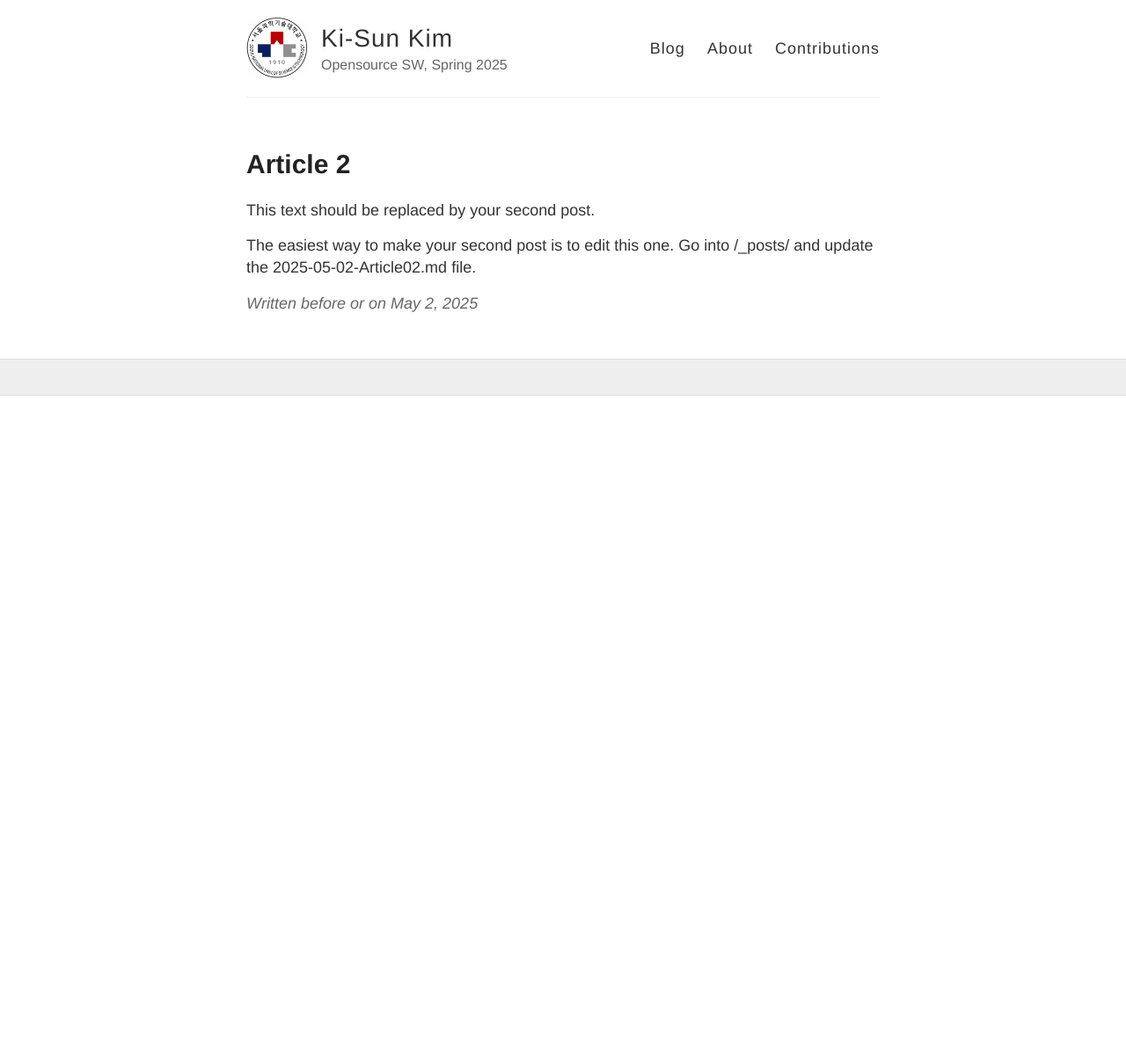
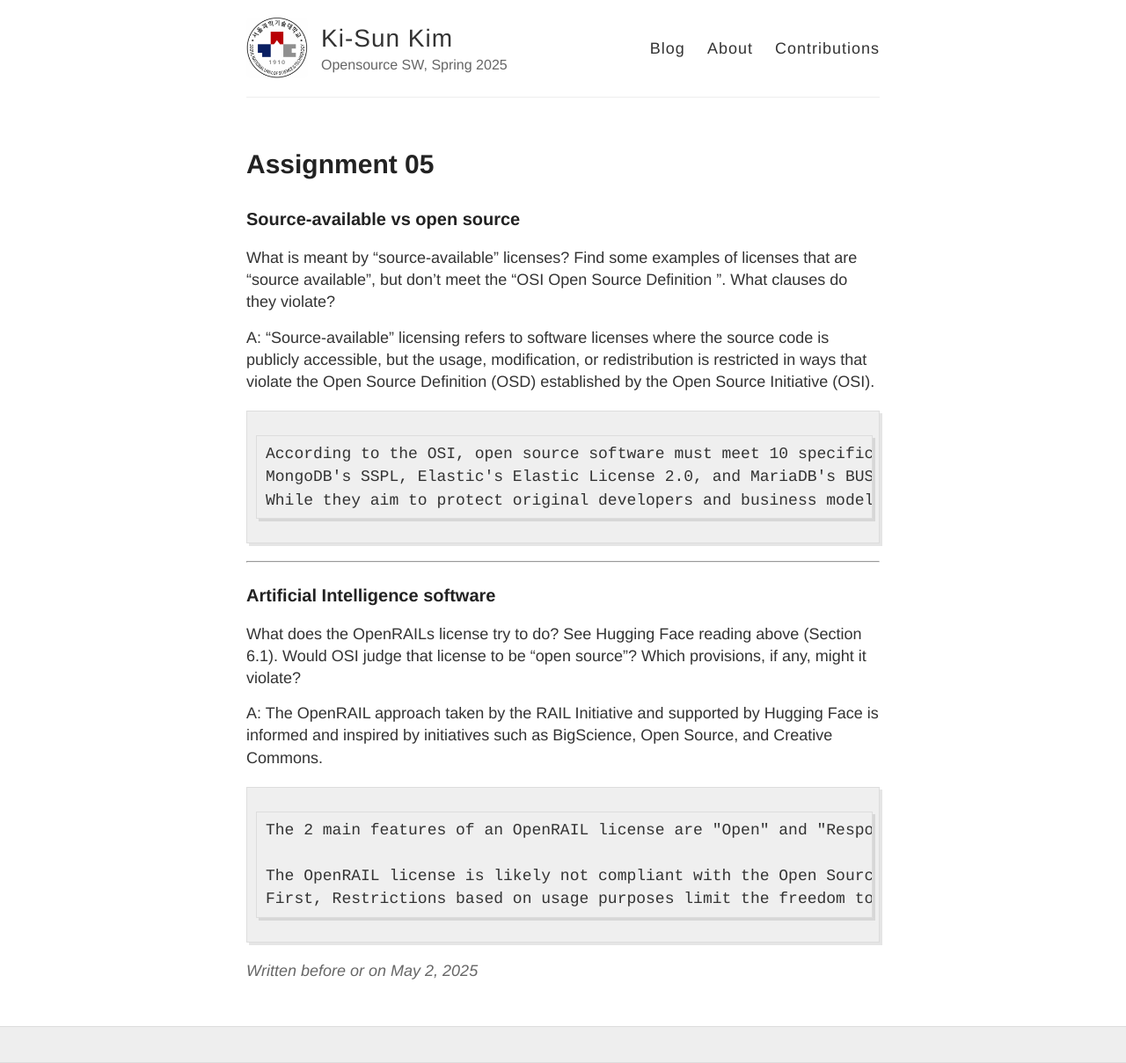
Before and after one commit to IISE-OSS25/KSBoscoKim-blog, a Jekyll site: the page built from _posts/2025-05-02-Article02.md, in a window 1280 px wide. Shown: the whole page at 88% size. Built offline with Jekyll 4.4.1, drawn with Linux system fonts in a browser that asks for light colours; before the commit the page ends 900 px from its top, so only the background shows below that.

Commit message:
Assignment 05

```diff
--- a/_posts/2025-05-02-Article02.md
+++ b/_posts/2025-05-02-Article02.md
@@ -1,10 +1,29 @@
 ---
 layout: post
-title: Article 2
+title: Assignment 05
 ---
 
 
-This text should be replaced by your second post.
+### Source-available vs open source
+What is meant by “source-available” licenses? Find some examples of licenses that are “source available”, but don’t meet the “OSI Open Source Definition ”. What clauses do they violate?
 
-The easiest way to make your second post is to edit this one.
-Go into /_posts/ and update the 2025-05-02-Article02.md file.
+A:
+    "Source-available" licensing refers to software licenses where the source code is publicly accessible, but the usage, modification, or redistribution is restricted in ways that violate the Open Source Definition (OSD) established by the Open Source Initiative (OSI).
+
+    According to the OSI, open source software must meet 10 specific criteria. Some of the most commonly violated clauses by source-available licenses include free Redistribution, no discriminaton against fields of endeavor, license must not restrict other software.
+    MongoDB's SSPL, Elastic's Elastic License 2.0, and MariaDB's BUSL licenses do not meet the OSI Open Source Definition. MongoDB's SSPL violates 'no discriminaton against fields of endeavor' and 'license must not restrict other software'. Elastic's Elastic License 2.0 violates 'free Redistribution' and 'no discriminaton against fields of endeavor'. MariaDB's BUSL violates free redistribution.
+    While they aim to protect original developers and business models, they also restrict openness and can discourage community contributions.
+
+---
+
+### Artificial Intelligence software
+What does the OpenRAILs license try to do? See Hugging Face reading above (Section 6.1).
+Would OSI judge that license to be “open source”? Which provisions, if any, might it violate?
+
+A:
+    The OpenRAIL approach taken by the RAIL Initiative and supported by Hugging Face is informed and inspired by initiatives such as BigScience, Open Source, and Creative Commons.
+
+    The 2 main features of an OpenRAIL license are "Open" and "Responsible". These licenses allow royalty free access, flexible downstream use, and redistribution of the AI artifact, including derivatives. Also, OpenRAIL licenses embed a specific set of restrictions not to use the model for the specified restricted scenarios.
+
+    The OpenRAIL license is likely not compliant with the Open Source Definition (OSD) provided by OSI, due to several potentially violated clauses "Free Redistribution", "No Discrimination Against Persons or Groups", "No Discrimination Against Fields of Endeavor", "License Must Not Restrict Other Software".
+    First, Restrictions based on usage purposes limit the freedom to redistribute the software. Second, Prohibiting certain uses could indirectly discriminate against specific users or groups. Third, Banning use in specific domains such as military or surveillance directly violates this clause. Lastly, Use-based restrictions may impose limitations on how derivative works or combined software can be used or distributed.
```
